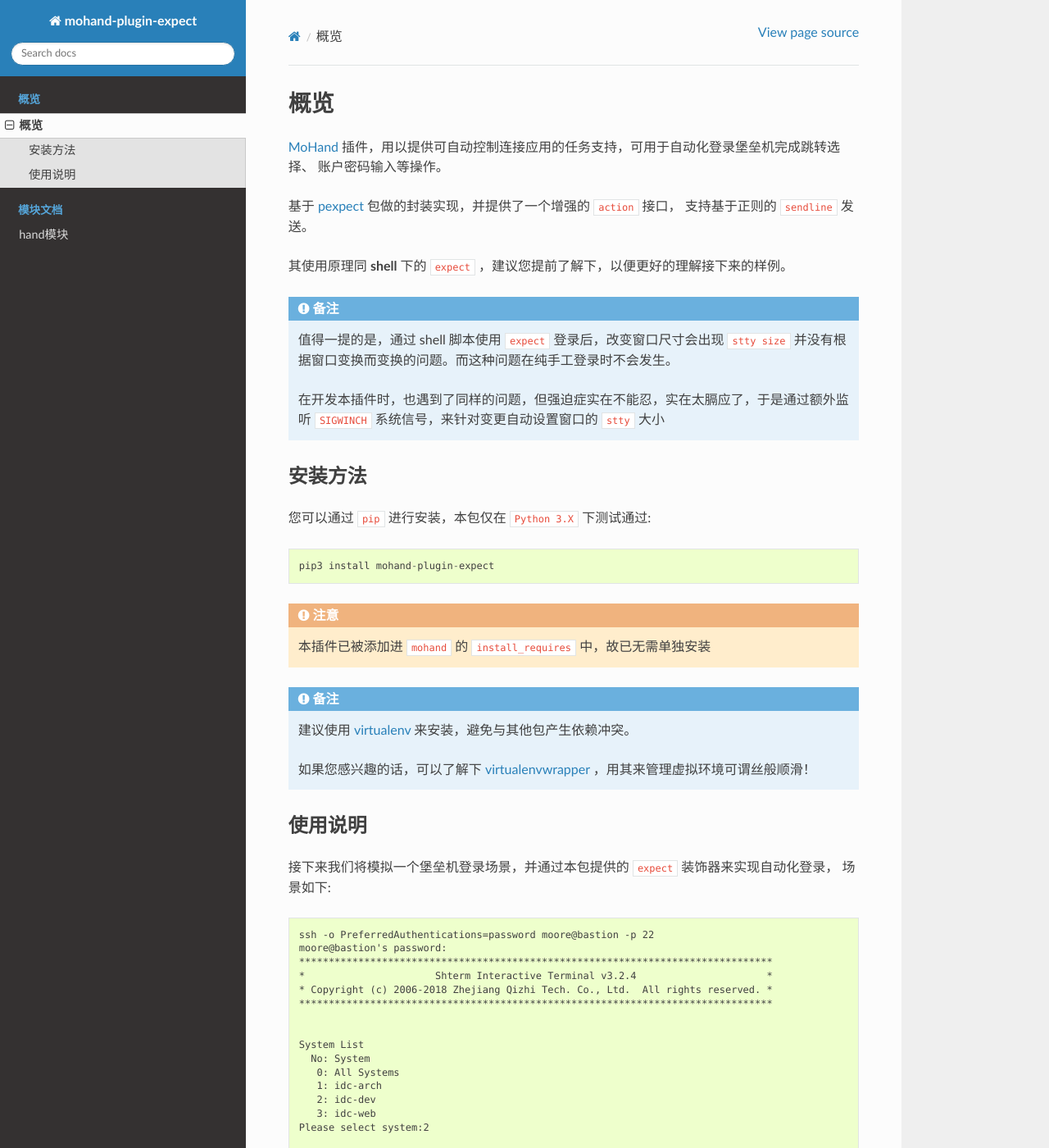
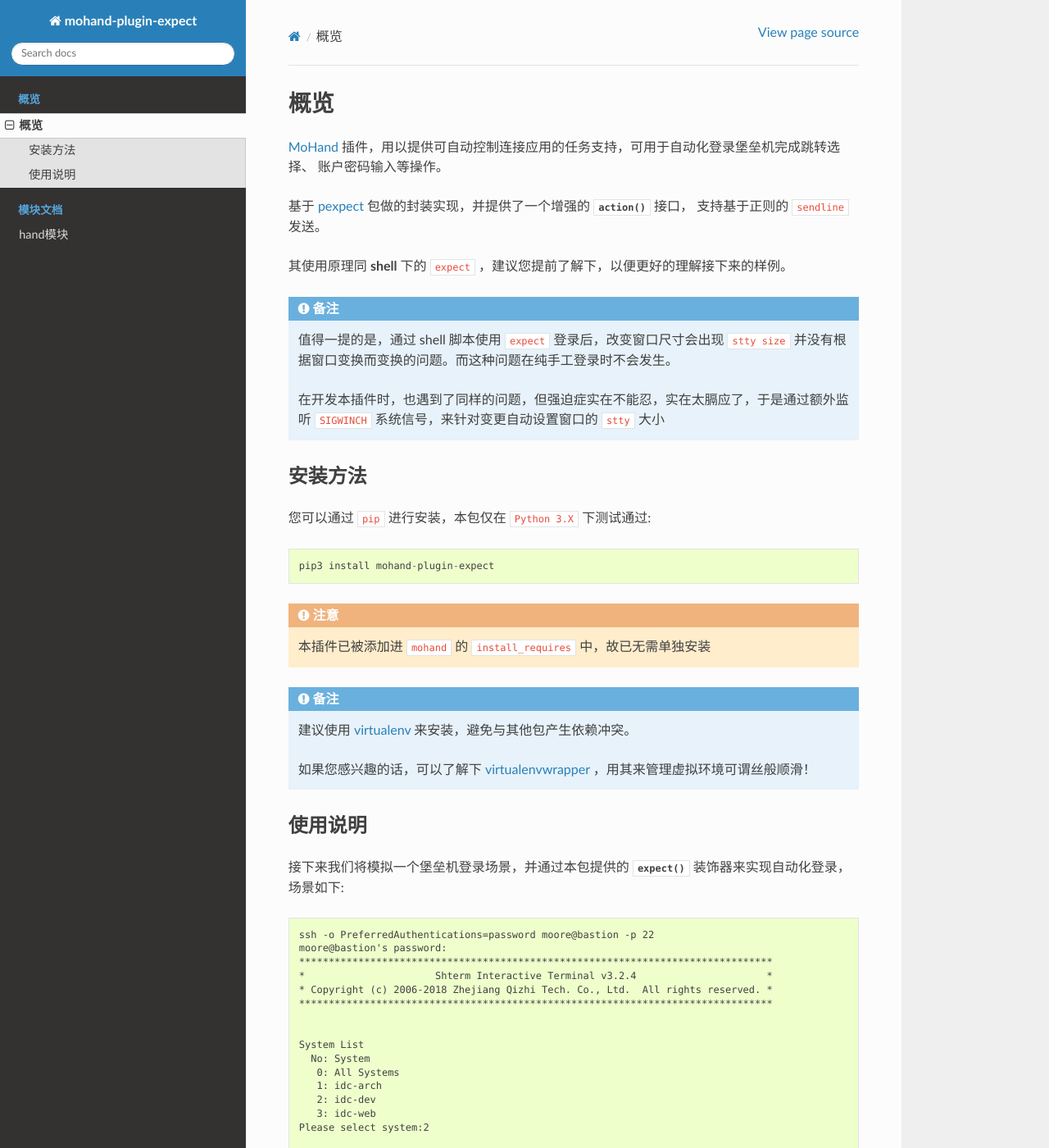
Before and after one commit to littlemo/mohand-plugin-expect, a Sphinx documentation site: the page built from docs/source/intro/overview.rst, in a window 1280 px wide and 1400 px high. Shown: the whole window at 82% size. Built offline with Sphinx 7.4.7 and the Read the Docs theme 2.0.0, drawn with Linux system fonts in a browser that asks for light colours; formulas are drawn with MathJax 3; cross-references to code outside the pages are shown as plain code; some of the changed lines change nothing that is shown.

Commit message:
O: 优化概览中的接口交叉索引

```diff
--- a/docs/source/intro/overview.rst
+++ b/docs/source/intro/overview.rst
@@ -7,7 +7,7 @@
 `MoHand`_ 插件，用以提供可自动控制连接应用的任务支持，可用于自动化登录堡垒机完成跳转选择、
 账户密码输入等操作。
 
-基于 `pexpect`_ 包做的封装实现，并提供了一个增强的 :method:`.action` 接口，
+基于 `pexpect`_ 包做的封装实现，并提供了一个增强的 :meth:`.action` 接口，
 支持基于正则的 ``sendline`` 发送。
 
 其使用原理同 **shell** 下的 ``expect`` ，建议您提前了解下，以便更好的理解接下来的样例。
@@ -40,7 +40,7 @@
 使用说明
 ========
 
-接下来我们将模拟一个堡垒机登录场景，并通过本包提供的 ``expect`` 装饰器来实现自动化登录，
+接下来我们将模拟一个堡垒机登录场景，并通过本包提供的 :func:`.expect` 装饰器来实现自动化登录，
 场景如下::
 
     ssh -o PreferredAuthentications=password moore@bastion -p 22
```
